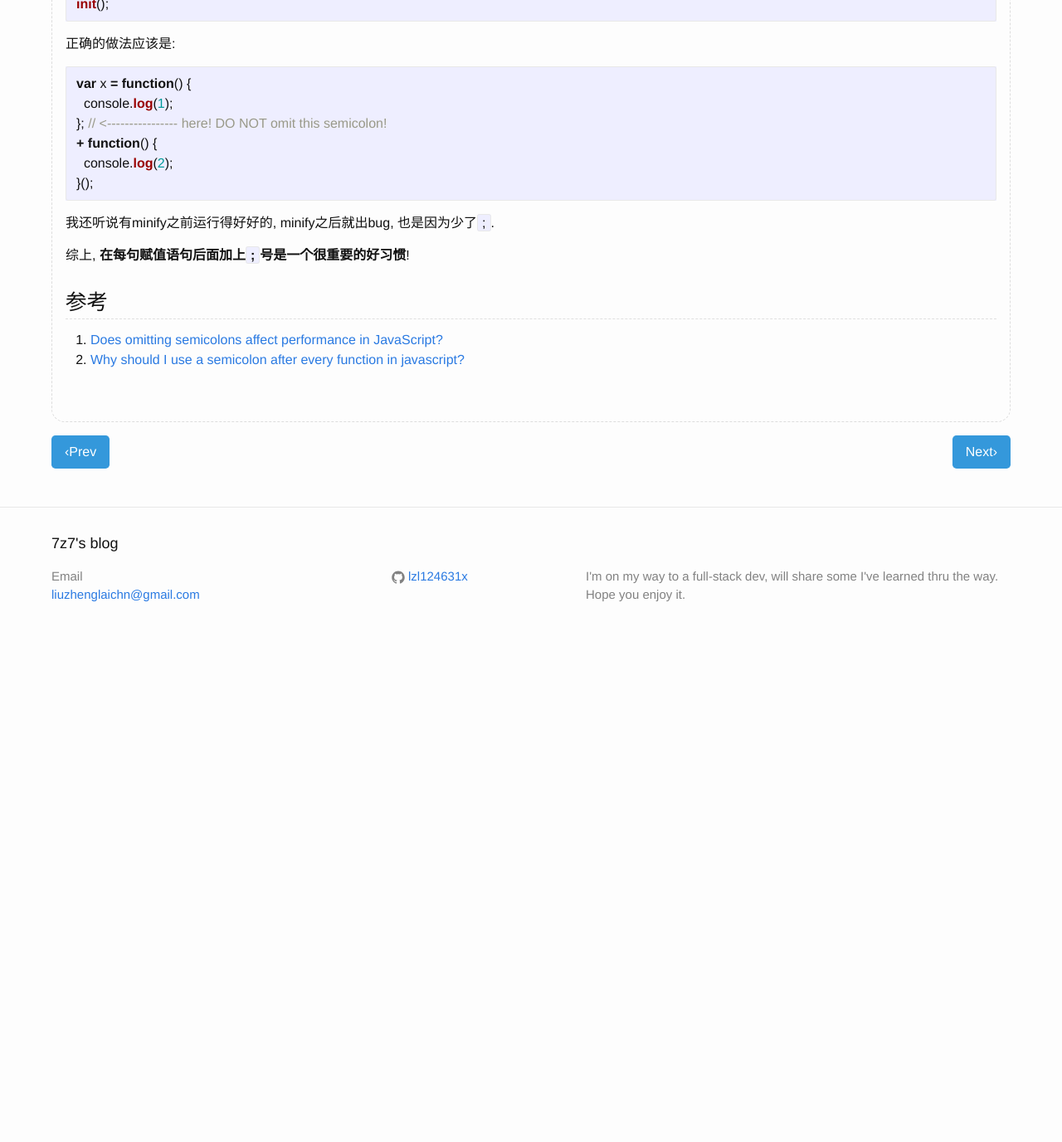
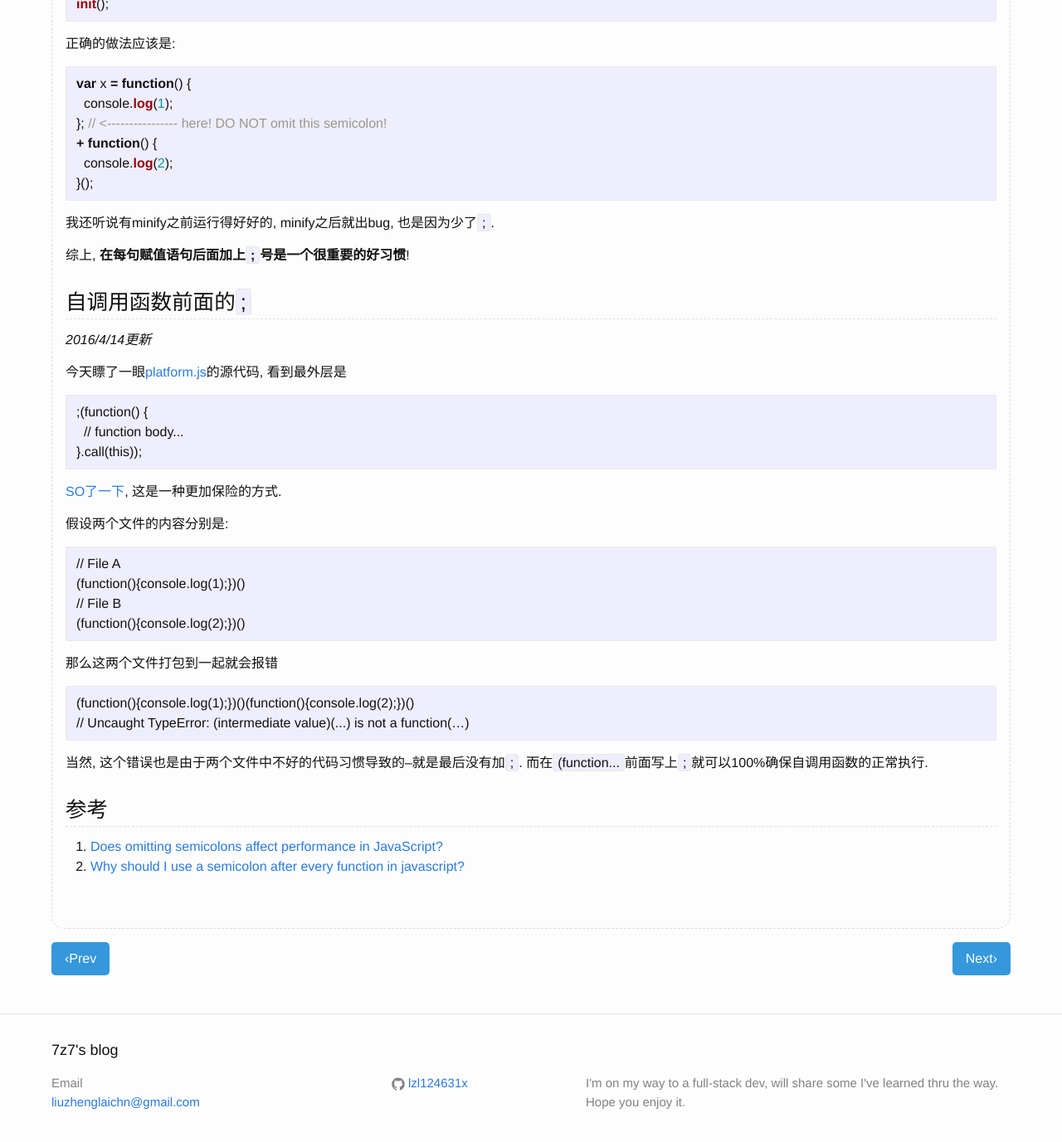
Before and after one commit to lzl124631x/lzl124631x.github.io, a Jekyll site: the page built from _posts/2016-03-30-self-invoking-function.md, in a window 1280 px wide and 1400 px high, scrolled down 1704 px. Shown: the top 1377 px of the window at 83% size. Built offline with Jekyll 4.4.1, drawn with Linux system fonts in a browser that asks for light colours; before the commit the page ends 2493 px from its top, so only the background shows below that.

Commit message:
updated self-invoking-function.md

````diff
--- a/_posts/2016-03-30-self-invoking-function.md
+++ b/_posts/2016-03-30-self-invoking-function.md
@@ -88,6 +88,39 @@ var x = function() {
 
 综上, **在每句赋值语句后面加上`;`号是一个很重要的好习惯**!
 
+# 自调用函数前面的`;`
+
+*2016/4/14更新*
+
+今天瞟了一眼[platform.js](https://github.com/bestiejs/platform.js)的源代码, 看到最外层是
+
+```
+;(function() {
+  // function body...
+}.call(this));
+```
+
+[SO了一下](http://stackoverflow.com/questions/7365172/semicolon-before-self-invoking-function), 这是一种更加保险的方式.
+
+假设两个文件的内容分别是:
+
+```
+// File A
+(function(){console.log(1);})()
+// File B
+(function(){console.log(2);})()
+```
+
+那么这两个文件打包到一起就会报错
+
+```
+(function(){console.log(1);})()(function(){console.log(2);})()
+// Uncaught TypeError: (intermediate value)(...) is not a function(…)
+```
+
+当然, 这个错误也是由于两个文件中不好的代码习惯导致的--就是最后没有加`;`. 而在`(function...`前面写上`;`就可以100%确保自调用函数的正常执行.
+
+
 # 参考
 
 1. [Does omitting semicolons affect performance in JavaScript?](http://stackoverflow.com/questions/14379946/does-omitting-semicolons-affect-performance-in-javascript)
````
